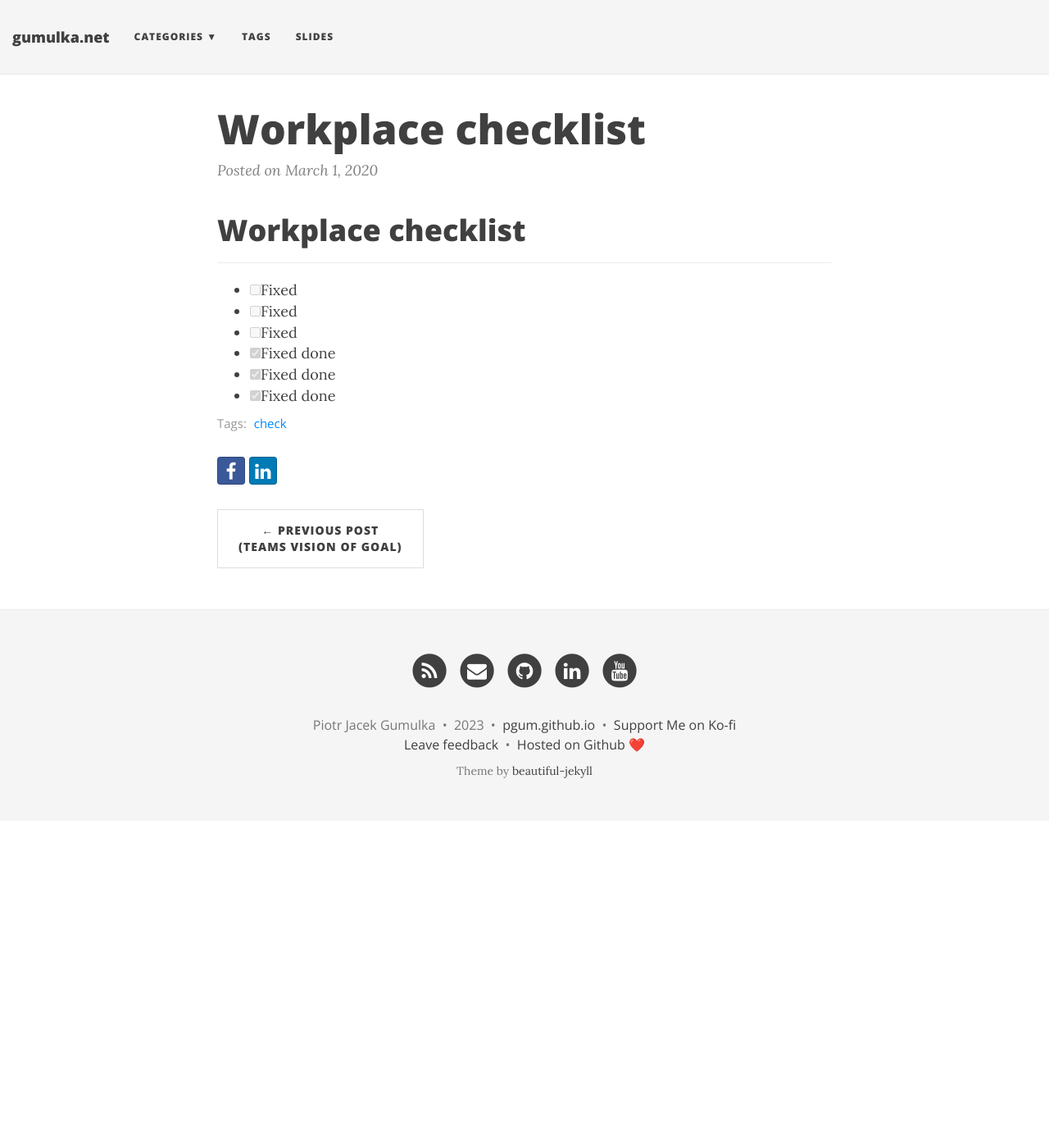
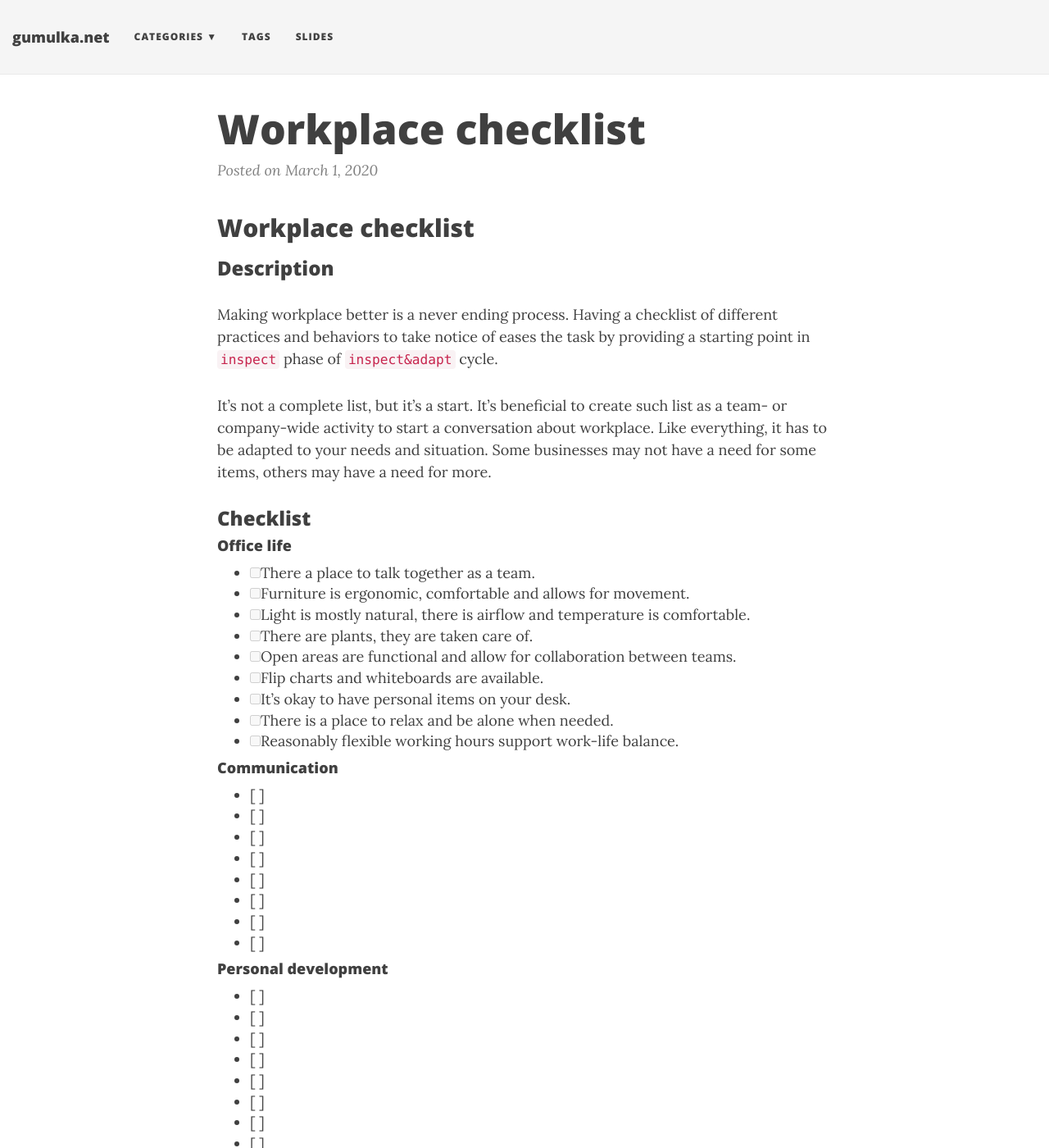
Before and after one commit to pgum/pgum.github.io, a Jekyll site: the page built from _posts/2020-03-01-workplace-checklist.md, in a window 1280 px wide and 1400 px high. Shown: the whole window at 82% size. Built offline with Jekyll 4.4.1, drawn with Linux system fonts in a browser that asks for light colours; nearby versions of some CDN libraries; some of the changed text lies outside the part shown.

Commit message:
workplace checklist
office life

```diff
--- a/_posts/2020-03-01-workplace-checklist.md
+++ b/_posts/2020-03-01-workplace-checklist.md
@@ -4,13 +4,79 @@ title: Workplace checklist
 category: checklists
 tag: check
 ---
-# Workplace checklist
+## Workplace checklist
 
----
+### Description
 
-* [ ] Fixed
-* [ ] Fixed
-* [ ] Fixed
-* [x] Fixed done
-* [x] Fixed done
-* [x] Fixed done
+Making workplace better is a never ending process. Having a checklist of different  practices and behaviors to take notice of eases the task by providing a starting point in `inspect` phase of `inspect&adapt` cycle.
+
+It's not a complete list, but it's a start. It's beneficial to create such list as a team- or company-wide activity to start a conversation about workplace. Like everything, it has to be adapted to your needs and situation. Some businesses may not have a need for some items, others may have a need for more.
+
+### Checklist
+
+#### Office life
+
+* [ ] There a place to talk together as a team.
+* [ ] Furniture is ergonomic, comfortable and allows for movement.
+* [ ] Light is mostly natural, there is airflow and temperature is comfortable.
+* [ ] There are plants, they are taken care of.
+* [ ] Open areas are functional and allow for collaboration between teams.
+* [ ] Flip charts and whiteboards are available.
+* [ ] It's okay to have personal items on your desk.
+* [ ] There is a place to relax and be alone when needed.
+* [ ] Reasonably flexible working hours support work-life balance.
+
+#### Communication
+
+* [ ]
+* [ ]
+* [ ]
+* [ ]
+* [ ]
+* [ ]
+* [ ]
+* [ ]
+
+#### Personal development
+
+* [ ]
+* [ ]
+* [ ]
+* [ ]
+* [ ]
+* [ ]
+* [ ]
+* [ ]
+
+#### Performance indicators
+
+* [ ]
+* [ ]
+* [ ]
+* [ ]
+* [ ]
+* [ ]
+* [ ]
+* [ ]
+
+#### Feedback
+
+* [ ]
+* [ ]
+* [ ]
+* [ ]
+* [ ]
+* [ ]
+* [ ]
+* [ ]
+
+#### Mission objectives
+
+* [ ]
+* [ ]
+* [ ]
+* [ ]
+* [ ]
+* [ ]
+* [ ]
+* [ ]
```
